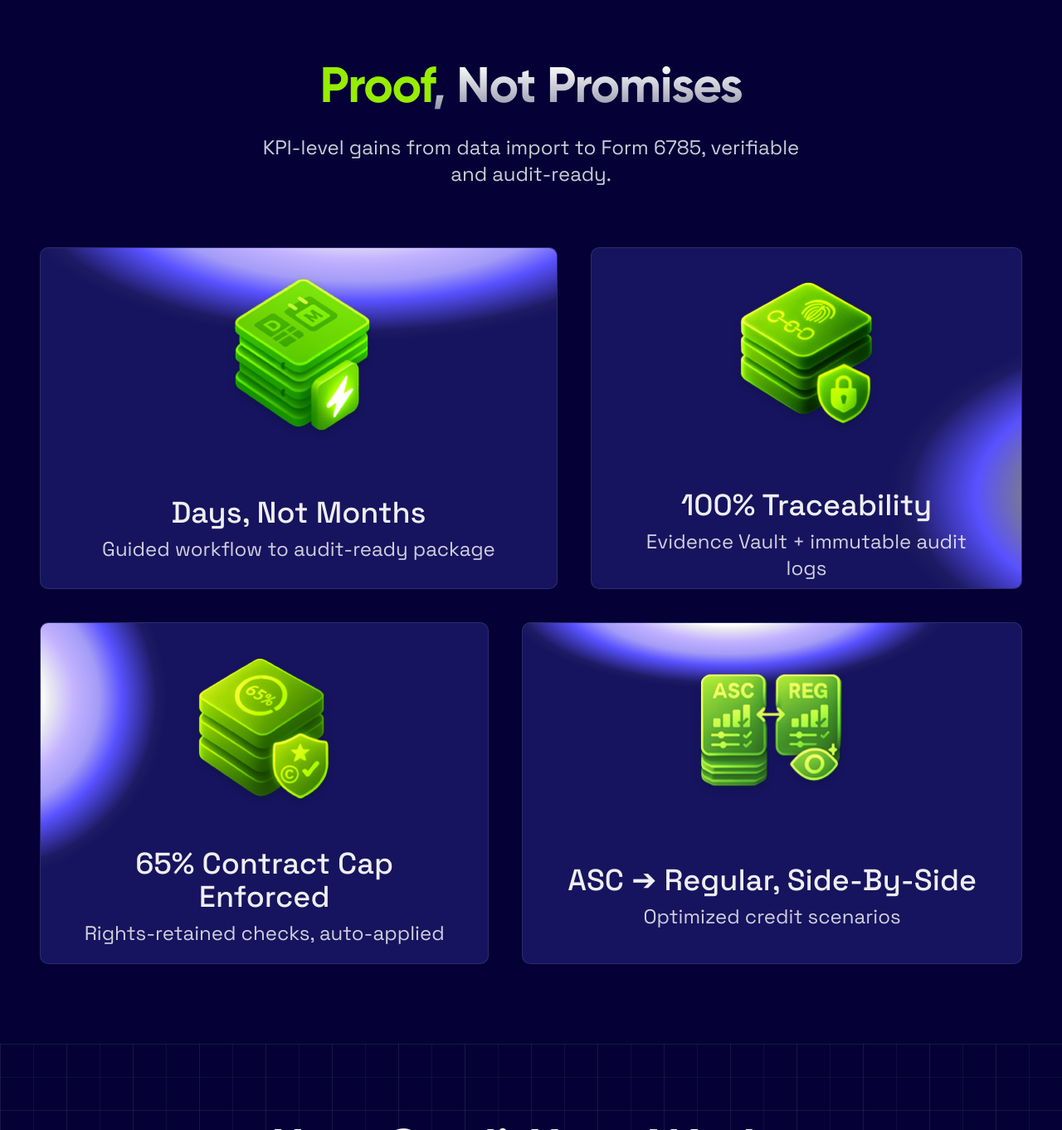
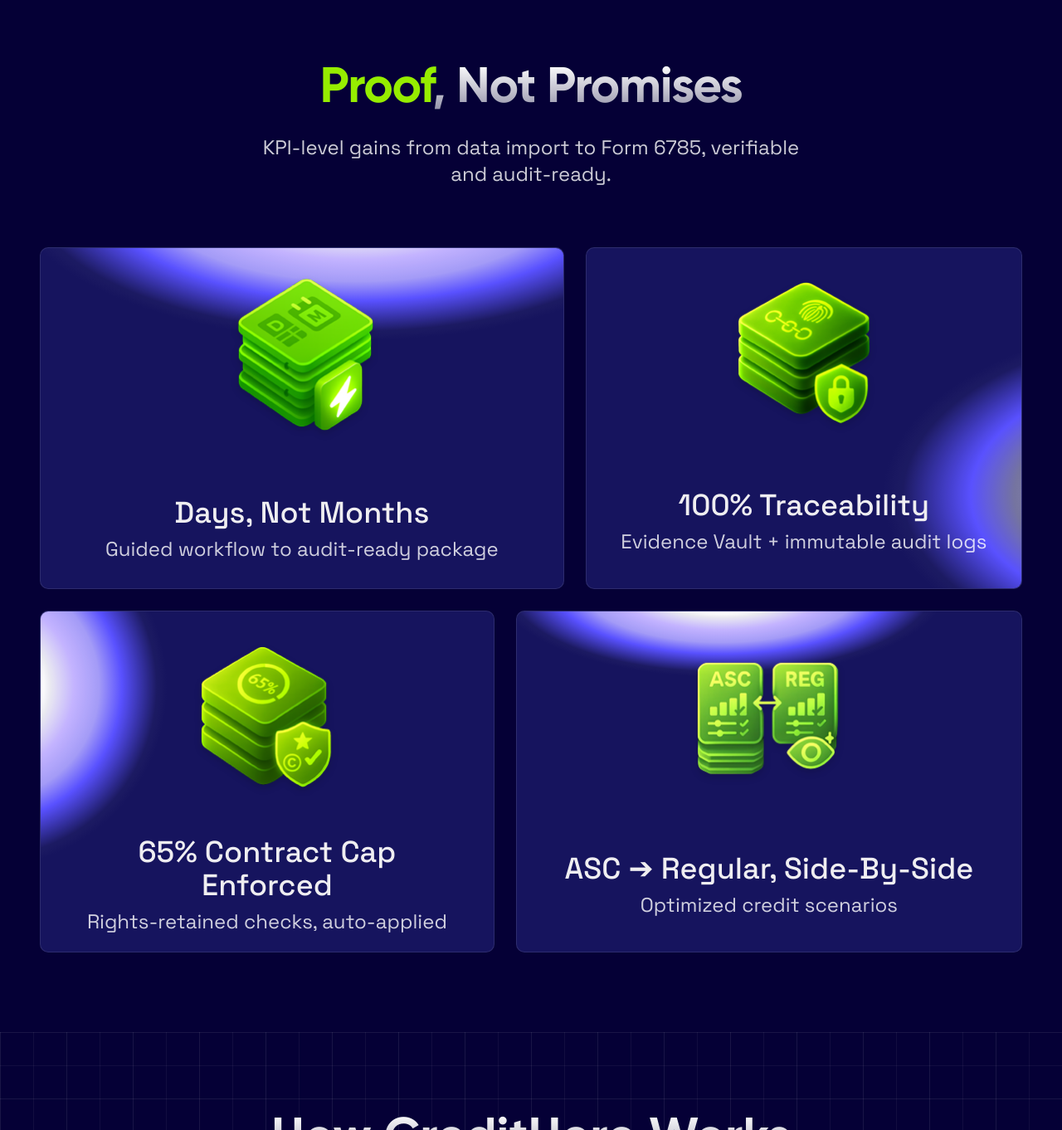
Before and after one commit to gulsabadc/research-credit-frontend, a Next.js app: page / in a window 1280 px wide. Shown: the part 1726-3088 px from the top of the page at 83% size. Built offline with nearby package versions, Linux system fonts and the light colour scheme.

Commit message:
Solved the build issue with &apos;

```diff
--- a/src/app/join-us/page.tsx
+++ b/src/app/join-us/page.tsx
@@ -215,7 +215,7 @@ export default function JoinUs() {
                     onCheckedChange={(checked) => handleInputChange("agreeToTerms", checked as boolean)}
                   />
                   <Label htmlFor="terms" className="text-sm text-gray-700">
-                    I agree to CreditPro's{" "}
+                    I agree to CreditPro&apos;s{" "}
                     <a href="#" className="text-blue-600 hover:underline">
                       Terms & Conditions
                     </a>{" "}
--- a/src/components/Features.tsx
+++ b/src/components/Features.tsx
@@ -50,9 +50,9 @@ export default function Features() {
       </div>
 
       {/* Cards Layout */}
-      <div className="flex flex-col gap-10 max-w-[1224px] mx-auto">
+      <div className="flex flex-col gap-6.5 max-w-[1224px] mx-auto">
         {/* First Row */}
-        <div className="flex flex-col lg:flex-row gap-10 items-stretch">
+        <div className="flex flex-col lg:flex-row gap-6.5 items-stretch">
           {/* Days, Not Months */}
           <div className="w-full lg:w-[646px] relative overflow-hidden rounded-[10px] p-10 h-[412px] flex flex-col justify-end group border-[1.5px] border-white/10 bg-[#5B66FF]/20">
             <div
@@ -136,7 +136,7 @@ export default function Features() {
         </div>
 
         {/* Second Row */}
-        <div className="flex flex-col lg:flex-row gap-10 items-stretch">
+        <div className="flex flex-col lg:flex-row gap-6.5 items-stretch">
           {/* 65% Contract Cap Enforced */}
           <div className="w-full lg:w-[560px] relative overflow-hidden rounded-[10px] p-10 h-[412px] flex flex-col justify-end group border-[1.5px] border-white/10 bg-[#5B66FF]/20">
             <div
@@ -197,7 +197,9 @@ export default function Features() {
               <h3 className="text-4xl font-medium font-grotesk text-[#EFEEF1] mb-2">
                 ASC ➔ Regular, Side-By-Side
               </h3>
-              <p className="text-white/80 font-normal text-2xl font-grotesk h-8">Optimized credit scenarios</p>
+              <p className="text-white/80 font-normal text-2xl font-grotesk h-8">
+                Optimized credit scenarios
+              </p>
             </div>
           </div>
         </div>
```
